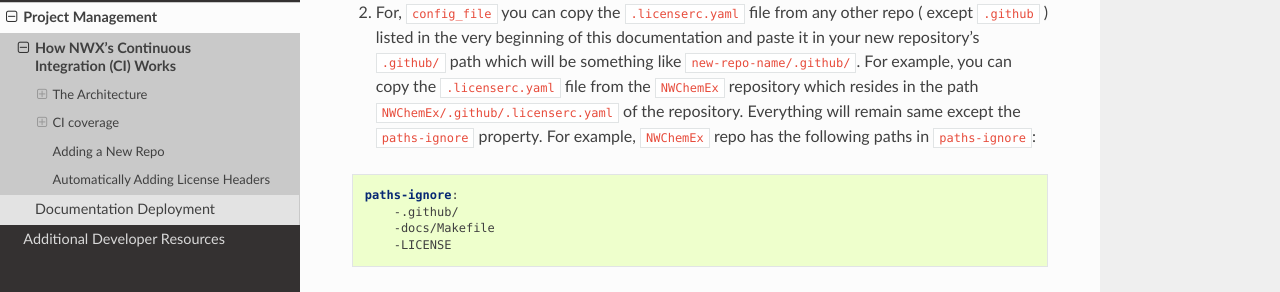
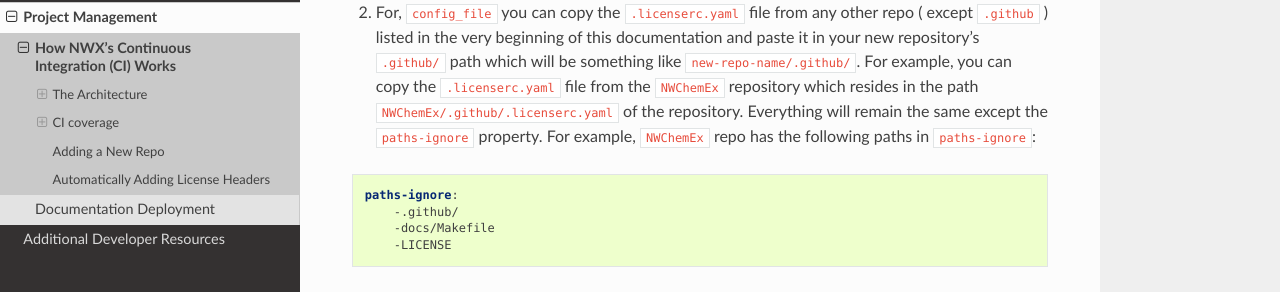
Before and after one commit to NWChemEx/.github, a Sphinx documentation site: the page built from docs/source/project_management/ci_maintainer_notes.rst, in a window 1280 px wide and 900 px high, scrolled down 6999 px. Shown: the part 250-542 px from the top of the window. Built offline with Sphinx 7.4.7 and the Read the Docs theme 2.0.0, drawn with Linux system fonts in a browser that asks for light colours.

Commit message:
addressed errors and suggestions

```diff
--- a/docs/source/project_management/ci_maintainer_notes.rst
+++ b/docs/source/project_management/ci_maintainer_notes.rst
@@ -242,7 +242,7 @@ NWChemEx uses `Apache License (2.0) <https://www.apache.org/licenses/LICENSE-2.0
 
 1. Firstly, you can copy the ``add_licenses.yaml`` file from any other repo ( except ``.github`` ) listed in the very beginning of this documentation and paste it in your new repository's ``.github/workflows`` path which will be something like ``new-repo-name/.github/workflows/``. For example, you can copy the ``add_licenses.yaml`` file from the ``NWChemEx`` repository which resides in the path ``NWChemEx/.github/workflows/add_licenses.yaml`` of the repository. This workflow file calls the ``add_licenses_master.yaml`` workflow file which resides in the ``.github`` repo with two parameters: ``config_file`` and ``token``. The value for ``token`` should be ``{{ secrets.GITHUB_TOKEN }}``, which is same for every repository.
 
-2. For, ``config_file`` you can copy the ``.licenserc.yaml`` file from any other repo ( except ``.github`` ) listed in the very beginning of this documentation and paste it in your new repository's ``.github/`` path which will be something like ``new-repo-name/.github/``. For example, you can copy the ``.licenserc.yaml`` file from the ``NWChemEx`` repository which resides in the path ``NWChemEx/.github/.licenserc.yaml`` of the repository. Everything will remain same except the ``paths-ignore`` property. For example, ``NWChemEx`` repo has the following paths in ``paths-ignore``:
+2. For, ``config_file`` you can copy the ``.licenserc.yaml`` file from any other repo ( except ``.github`` ) listed in the very beginning of this documentation and paste it in your new repository's ``.github/`` path which will be something like ``new-repo-name/.github/``. For example, you can copy the ``.licenserc.yaml`` file from the ``NWChemEx`` repository which resides in the path ``NWChemEx/.github/.licenserc.yaml`` of the repository. Everything will remain the same except the ``paths-ignore`` property. For example, ``NWChemEx`` repo has the following paths in ``paths-ignore``:
 
 .. code-block:: yaml
 
```
